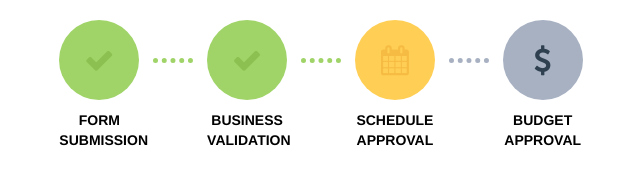
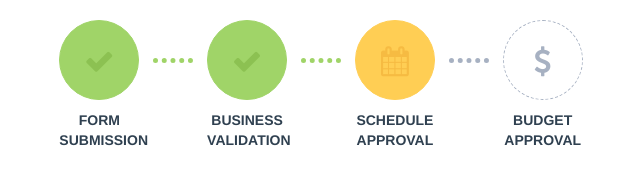
Before and after one commit to pedrohugorm/UI.Workflow, a website: page examples/example1.html in a window 1280 px wide. Shown: the whole page, without its empty margins (319-959 px from the left). Drawn offline with Linux system fonts and the light colour scheme.

Commit message:
Changed the default visual to be with dotted borders

```diff
--- a/Content/uiWorkflow.scss
+++ b/Content/uiWorkflow.scss
@@ -57,6 +57,10 @@ $color_green_dark_workflow: #8CC152;
                 i {
                     opacity: .8;
                     @include hoverAnimation;
+
+                    color: $color_inactive_icon;
+                    background-color: $color_light_gray;
+                    border: 1px solid $color_light_gray;
                 }
             }
         }
@@ -87,6 +91,7 @@ $color_green_dark_workflow: #8CC152;
                 i {
                     background-color: $color_done;
                     color: $color_done_icon;
+                    border: 1px solid $color_done;
                 }
             }
 
@@ -94,14 +99,16 @@ $color_green_dark_workflow: #8CC152;
                 i {
                     background-color: $color_current;
                     color: $color_current_icon;
+                    border: 1px solid $color_current;
                 }
             }
 
             i {
-                color: $color_inactive_icon;
+                color: $color_inactive;
                 display: block;
                 font-size: $icon_size;
-                background-color: $color_inactive;
+                background-color: transparent;
+                border: 1px dashed $color_inactive;
 
                 padding-top: ($half_size / 2) + ($half_size / 8);
                 height: $half_size * 2;
@@ -133,6 +140,6 @@ $color_green_dark_workflow: #8CC152;
         $color_yellow_dark_workflow,
         $color_light_gray,
         $color_dark_gray,
-        $color_black
+        $color_dark_gray
     );
 }
```
Also changed, not shown: Content/uiWorkflow.css, Content/uiWorkflow.min.css, 1 other file.
